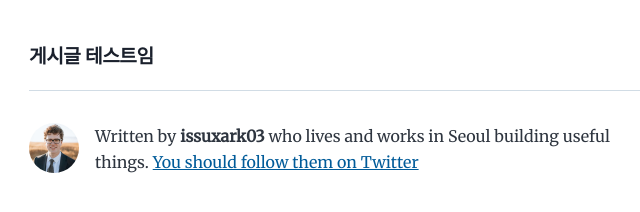
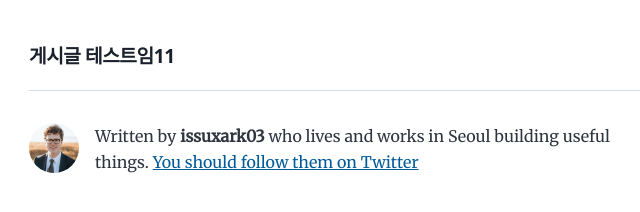
Before and after one commit to issuxark03/issuxark03.github.io, a Gatsby site: page /new-beginnings/test/ in a window 1280 px wide. Shown: the part 211-423 px from the top of the page, 295-935 px from the left. Built offline with nearby package versions, Linux system fonts and the light colour scheme; Gatsby itself is replaced by a stand-in of ours.

Commit message:
테스트임

```diff
--- a/content/blog/new-beginnings/test.md
+++ b/content/blog/new-beginnings/test.md
@@ -4,4 +4,4 @@ date: "2024-10-23T22:40:32.169Z"
 description: 게시글 테스트임
 ---
 
-##### 게시글 테스트임
+##### 게시글 테스트임11
```
